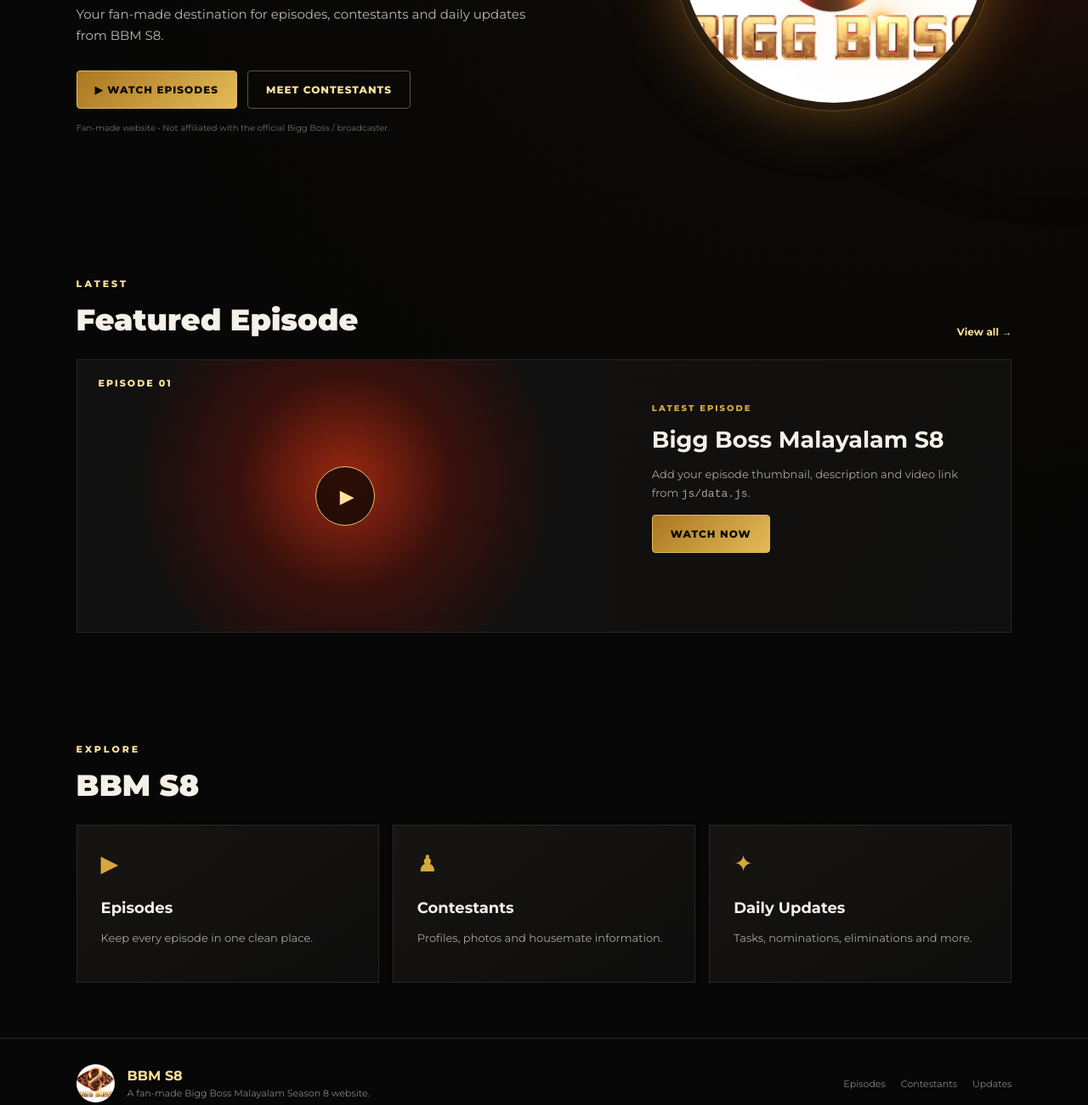
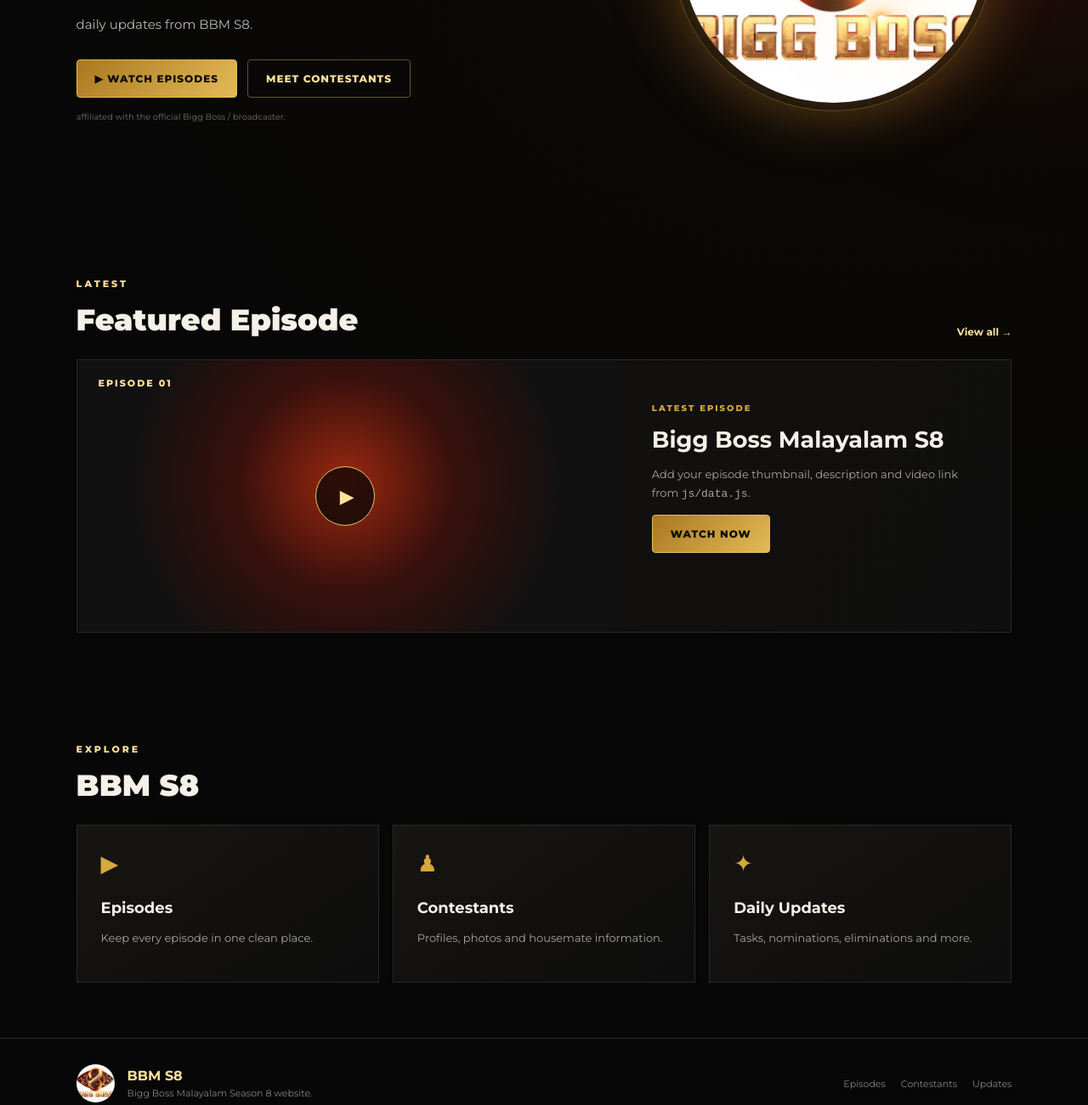
Before and after one commit to abintsam001-sys/exebotv2, a plain HTML site: page index.html in a window 1280 px wide. Shown: the part 460-1761 px from the top of the page at 85% size. Drawn offline with Linux system fonts and the light colour scheme.

Commit message:
Update index.html

```diff
--- a/index.html
+++ b/index.html
@@ -3,7 +3,7 @@
 <head>
   <meta charset="UTF-8">
   <meta name="viewport" content="width=device-width, initial-scale=1.0">
-  <meta name="description" content="BBM S8 - Bigg Boss Malayalam Season 8 fan website">
+  <meta name="description" content="BBM S8 - Bigg Boss Malayalam Season">
   <title>BBM S8 | Bigg Boss Malayalam Season 8</title>
   <link rel="icon" href="assets/bbm8-logo.jpg">
   <link rel="stylesheet" href="css/style.css">
@@ -29,12 +29,12 @@
       <div class="hero-content">
         <p class="eyebrow">BIGG BOSS MALAYALAM • SEASON 8</p>
         <h1>THE HOUSE.<br><span>THE GAME.</span><br>THE DRAMA.</h1>
-        <p class="hero-copy">Your fan-made destination for episodes, contestants and daily updates from BBM S8.</p>
+        <p class="hero-copy">daily updates from BBM S8.</p>
         <div class="hero-actions">
           <a class="btn btn-gold" href="episodes.html">▶ Watch Episodes</a>
           <a class="btn btn-outline" href="contestants.html">Meet Contestants</a>
         </div>
-        <p class="notice">Fan-made website • Not affiliated with the official Bigg Boss / broadcaster.</p>
+        <p class="notice">affiliated with the official Bigg Boss / broadcaster.</p>
       </div>
       <div class="hero-logo">
         <div class="logo-ring"></div>
@@ -72,7 +72,7 @@
 
   <footer>
     <img src="assets/bbm8-logo.jpg" alt="">
-    <div><strong>BBM S8</strong><p>A fan-made Bigg Boss Malayalam Season 8 website.</p></div>
+    <div><strong>BBM S8</strong><p>Bigg Boss Malayalam Season 8 website.</p></div>
     <div class="footer-links"><a href="episodes.html">Episodes</a><a href="contestants.html">Contestants</a><a href="updates.html">Updates</a></div>
   </footer>
   <script src="js/script.js"></script>
```
